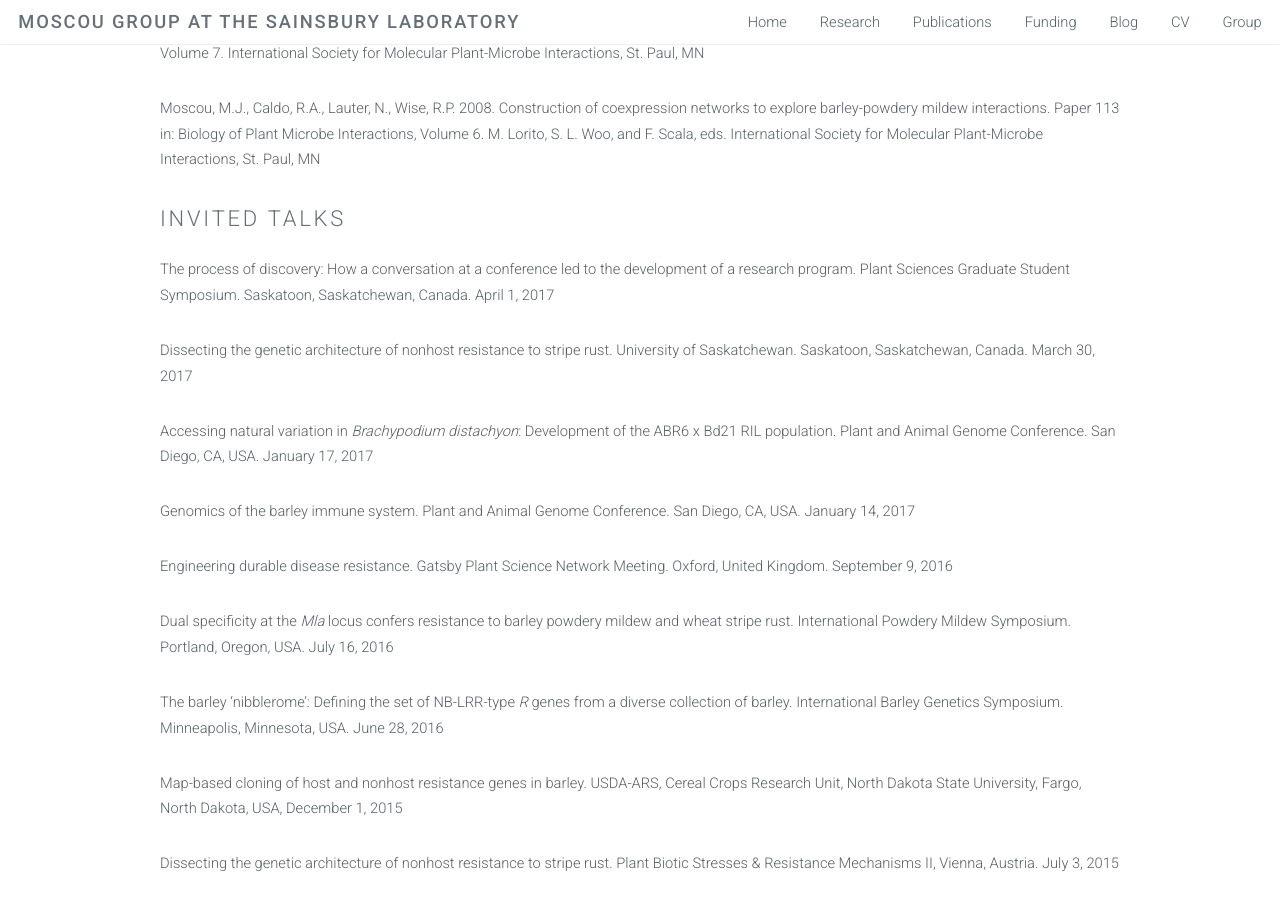
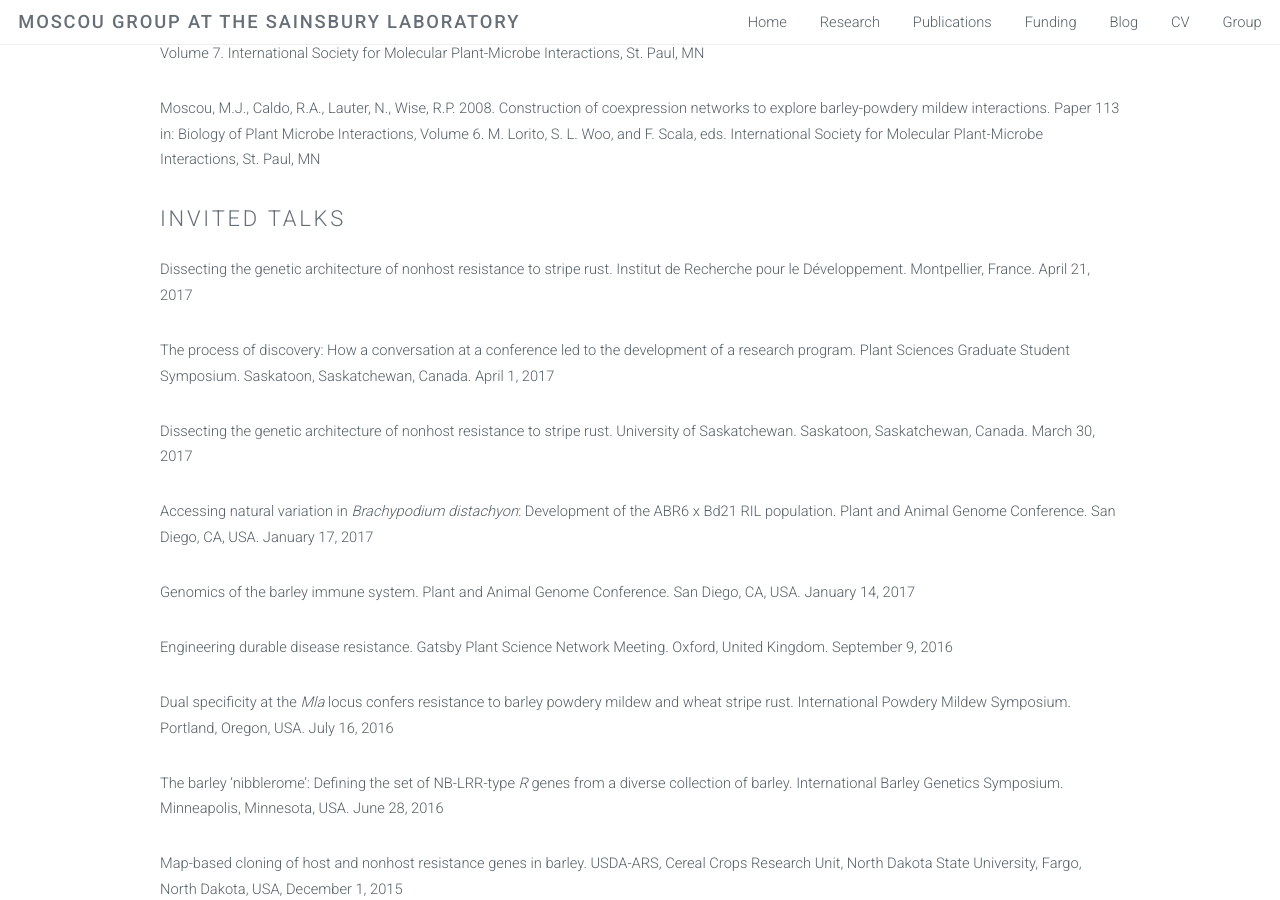
Before and after one commit to matthewmoscou/matthewmoscou.github.io, a Jekyll site: the page built from CV.markdown, in a window 1280 px wide and 900 px high, scrolled down 4978 px. Built offline with Jekyll 4.4.1, drawn with Linux system fonts in a browser that asks for light colours.

Commit message:
Update 2017 May 5

```diff
--- a/CV.markdown
+++ b/CV.markdown
@@ -124,6 +124,8 @@ Wise, R. P., Meng, Y., Moscou, M. J., Xu, W. 2009. Regulators of innate immunity
 Moscou, M.J., Caldo, R.A., Lauter, N., Wise, R.P. 2008. Construction of coexpression networks to explore barley-powdery mildew interactions. Paper 113 in: Biology of Plant Microbe Interactions, Volume 6. M. Lorito, S. L. Woo, and F. Scala, eds. International Society for Molecular Plant-Microbe Interactions, St. Paul, MN
 
 ## Invited Talks
+Dissecting the genetic architecture of nonhost resistance to stripe rust. Institut de Recherche pour le Développement. Montpellier, France. April 21, 2017
+
 The process of discovery: How a conversation at a conference led to the development of a research program. Plant Sciences Graduate Student Symposium. Saskatoon, Saskatchewan, Canada. April 1, 2017
 
 Dissecting the genetic architecture of nonhost resistance to stripe rust. University of Saskatchewan. Saskatoon, Saskatchewan, Canada. March 30, 2017
```
Also changed, not shown: images/grouplowres.jpg, 3 other files.
